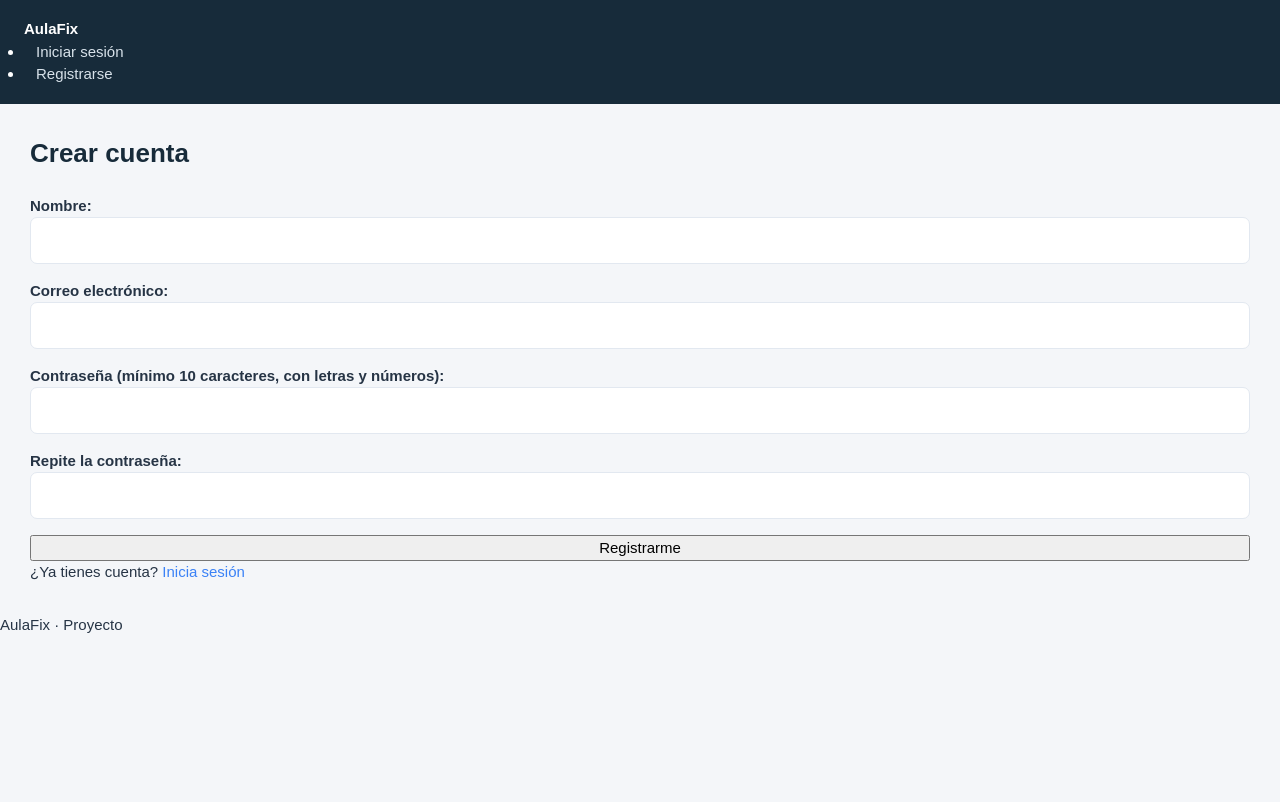
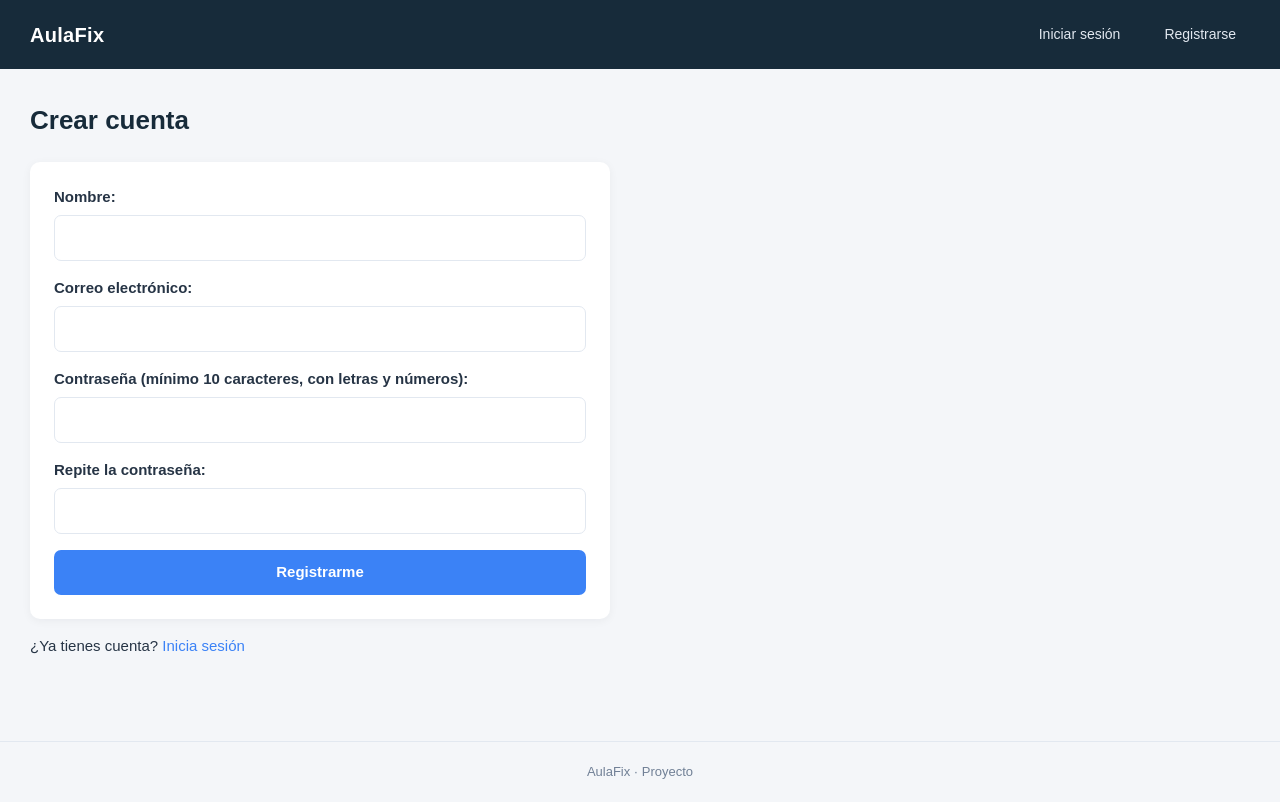
Before and after one commit to EnmanuelFL/AulaFix, a PHP site: page /registro.php in a window 1280 px wide. Before the commit the page ends 633 px from the top, so only its background shows below. Run offline with PHP 8.4, Linux system fonts and the light colour scheme.

Commit message:
feat: Ultimos detalles de funcionalidades; cancelar incidencias y estilos agregados

```diff
--- a/database/instalar.php
+++ b/database/instalar.php
@@ -65,6 +65,7 @@ try {
         ['PROY-01', 'Proyector del aula'],
         ['IMP-01',  'Impresora del pasillo'],
         ['RED-01',  'Switch de red del aula'],
+        ['Otros..', 'Otros equipos del aula'],
     ];
     $stEquipo = $pdo->prepare('INSERT INTO equipos (codigo, descripcion) VALUES (?, ?)');
     $idEquipo = []; // código => id
--- a/includes/db.php
+++ b/includes/db.php
@@ -88,7 +88,8 @@ function crearUsuario(string $nombre, string $email, string $hash): int
  */
 function listarEquipos(): array
 {
-    $filas = bd()->query('SELECT id, codigo, descripcion FROM equipos ORDER BY codigo')->fetchAll();
+    // Se fuerza que 'Otros..' aparezca siempre al final del desplegable
+    $filas = bd()->query("SELECT id, codigo, descripcion FROM equipos ORDER BY (codigo = 'Otros..') ASC, codigo ASC")->fetchAll();
     return array_map(static fn(array $f): array => [
         'id'          => (int) $f['id'],
         'codigo'      => $f['codigo'],
--- a/public/css/estilos.css
+++ b/public/css/estilos.css
@@ -163,7 +163,17 @@ textarea {
 header {
     background-color: var(--color-primario);
     color: var(--color-blanco);
-    padding: 18px 24px;
+    padding: 16px 30px;
+    display: flex;
+    justify-content: space-between;
+    align-items: center;
+    gap: 20px;
+    flex-wrap: wrap;
+}
+
+header > span {
+    font-size: 20px;
+    letter-spacing: 0.3px;
 }
 
 header h1 {
@@ -176,20 +186,57 @@ header h1 {
 nav {
     display: flex;
     align-items: center;
-    gap: 12px;
+}
+
+.navbar-list {
+    list-style: none;
+    display: flex;
+    align-items: center;
+    gap: 16px;
     flex-wrap: wrap;
+    margin: 0;
+    padding: 0;
+}
+
+.navbar-list li {
+    color: #CBD5E1;
+    font-size: 14px;
 }
 
 nav a {
-    color: #D8E2EA;
-    padding: 8px 12px;
+    color: #E2E8F0;
+    padding: 8px 14px;
     border-radius: 6px;
+    display: inline-block;
+    transition: background-color 0.15s;
 }
 
 nav a:hover {
     background-color: var(--color-secundario);
     color: var(--color-blanco);
     text-decoration: none;
+}
+
+.navbar-list form {
+    display: inline;
+    margin: 0;
+    padding: 0;
+    background: none;
+    box-shadow: none;
+}
+
+.navbar-list button {
+    background-color: transparent;
+    color: #E2E8F0;
+    border: 1px solid rgba(255, 255, 255, 0.28);
+    padding: 7px 14px;
+    border-radius: 6px;
+    font-size: 14px;
+}
+
+.navbar-list button:hover {
+    background-color: var(--color-secundario);
+    color: var(--color-blanco);
 }
 
 
@@ -201,12 +248,63 @@ main {
     width: 100%;
     max-width: 1500px;
     margin: 0 auto;
-    padding: 30px;
+    padding: 32px 30px;
 }
 
 main h1 {
     margin-bottom: 22px;
     font-size: 26px;
+}
+
+main h2 {
+    margin-top: 28px;
+    margin-bottom: 14px;
+    font-size: 20px;
+}
+
+main > p {
+    margin-top: 16px;
+    margin-bottom: 12px;
+}
+
+.controles-panel {
+    display: flex;
+    gap: 12px;
+    flex-wrap: wrap;
+    margin: 18px 0 12px;
+}
+
+#contador-resultados {
+    margin-bottom: 14px;
+    color: var(--color-texto-secundario);
+    font-size: 14px;
+}
+
+main dl {
+    background-color: var(--color-blanco);
+    padding: 20px 24px;
+    border-radius: var(--radio-borde);
+    box-shadow: var(--sombra-tarjeta);
+    display: grid;
+    grid-template-columns: 140px 1fr;
+    gap: 10px 18px;
+    max-width: 720px;
+    margin-bottom: 24px;
+}
+
+main dt {
+    font-weight: 600;
+    color: var(--color-primario);
+}
+
+footer {
+    max-width: 1500px;
+    margin: 40px auto 0;
+    padding: 20px 30px;
+    border-top: 1px solid var(--color-borde);
+    color: var(--color-texto-secundario);
+    font-size: 13px;
+    text-align: center;
 }
 
 
@@ -428,10 +526,15 @@ main h1 {
    12. FORMULARIOS
    ============================================================================ */
 
-form {
+main form {
     display: flex;
     flex-direction: column;
     gap: 16px;
+    max-width: 580px;
+    background-color: var(--color-blanco);
+    padding: 24px;
+    border-radius: var(--radio-borde);
+    box-shadow: var(--sombra-tarjeta);
 }
 
 form label {
@@ -443,10 +546,41 @@ form input,
 form select,
 form textarea {
     width: 100%;
+    margin-top: 6px;
     padding: 11px 13px;
     border: 1px solid var(--color-borde);
     border-radius: 7px;
     background-color: var(--color-blanco);
+}
+
+form input[type="radio"],
+form input[type="checkbox"] {
+    width: auto;
+    margin-top: 0;
+    margin-right: 6px;
+    padding: 0;
+}
+
+form fieldset {
+    border: 1px solid var(--color-borde);
+    border-radius: 7px;
+    padding: 12px 16px;
+    display: flex;
+    flex-wrap: wrap;
+    gap: 18px;
+}
+
+form fieldset legend {
+    font-weight: 600;
+    padding: 0 6px;
+}
+
+form fieldset label,
+form label:has(input[type="checkbox"]) {
+    font-weight: 400;
+    display: inline-flex;
+    align-items: center;
+    cursor: pointer;
 }
 
 form input:focus,
--- a/public/nueva.php
+++ b/public/nueva.php
@@ -179,7 +179,10 @@ require_once __DIR__ . '/../includes/cabecera.php';
         <?php endif; ?>
     </div>
 
-    <button type="submit">Enviar incidencia</button>
+    <div class="acciones-formulario">
+        <button type="submit">Enviar incidencia</button>
+        <a href="incidencias.php" class="boton boton-secundario">Cancelar</a>
+    </div>
 </form>
 
 <?php require_once __DIR__ . '/../includes/pie.php'; ?>
```
Also changed, not shown: other parts of public/css/estilos.css (+31 -4 lines), public/incidencias.php (+68 -5 lines).
